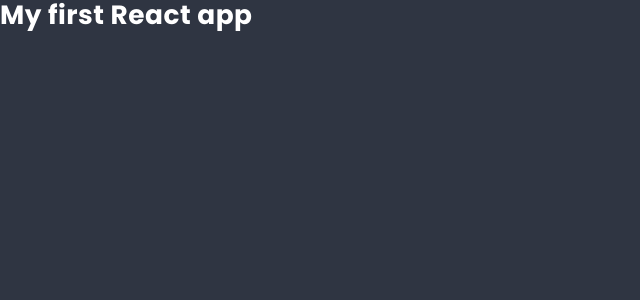
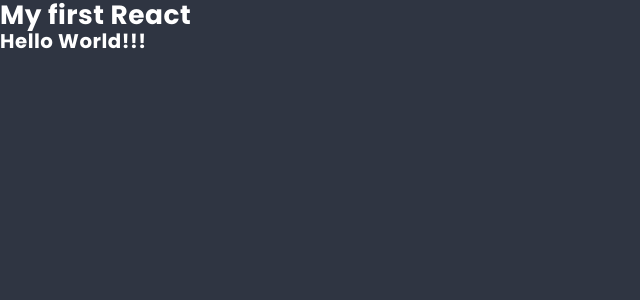
Before and after one commit to SylwiaOlejko/to-do-list, a React app: page / in a window 1280 px wide. Shown: the top 300 px of the page, without its empty margins (0-640 px from the left). Built offline with nearby package versions, Linux system fonts and the light colour scheme.

Commit message:
3.07.2020

```diff
--- a/src/components/App/App.js
+++ b/src/components/App/App.js
@@ -3,8 +3,11 @@
 class App extends React.Component {
   render() {
     return (
-      <div>
-        <h1>My first React app</h1>
+      <div id="app">
+      < main className = "app-content" >
+        <h1>My first React  </h1>
+        <h2>Hello World!!!</h2>
+      </main>
       </div>
     )
   }
```
Also changed, not shown: 1 other file (tests, documents, lock files or other folders).
